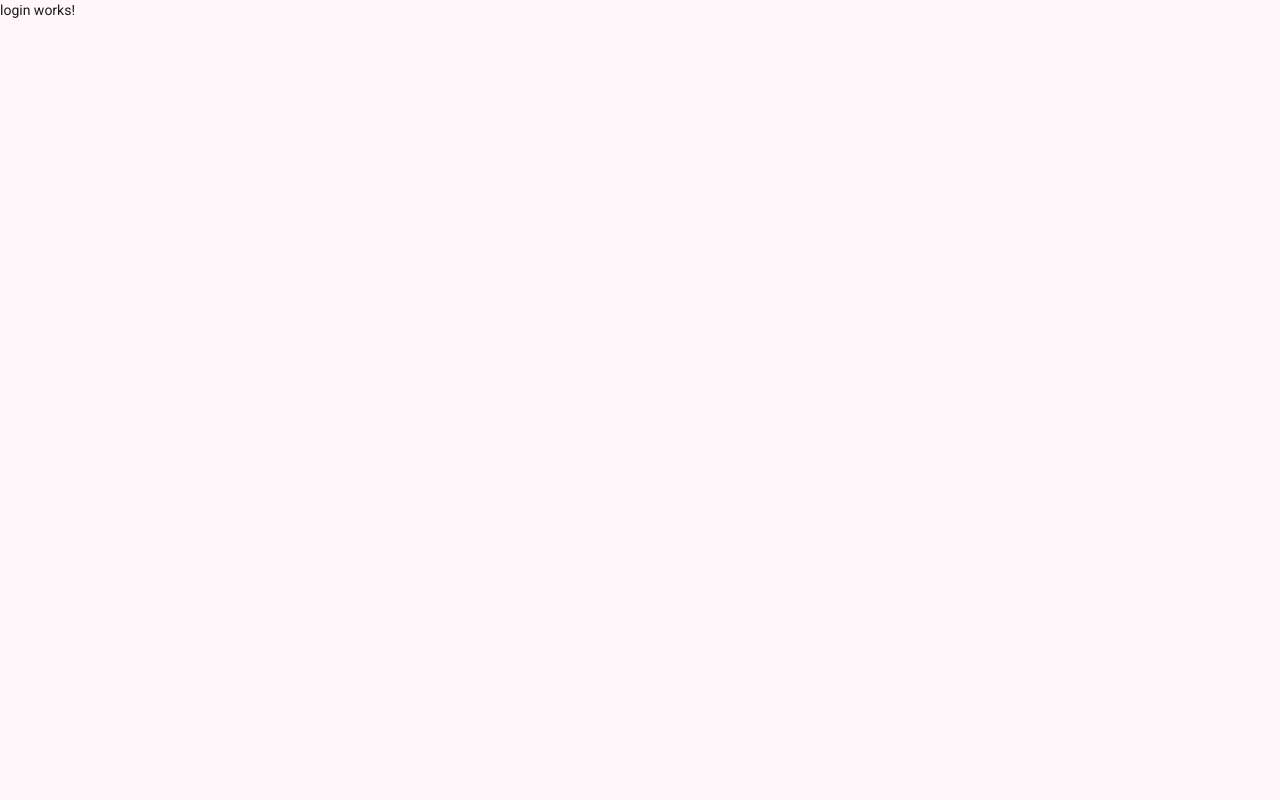
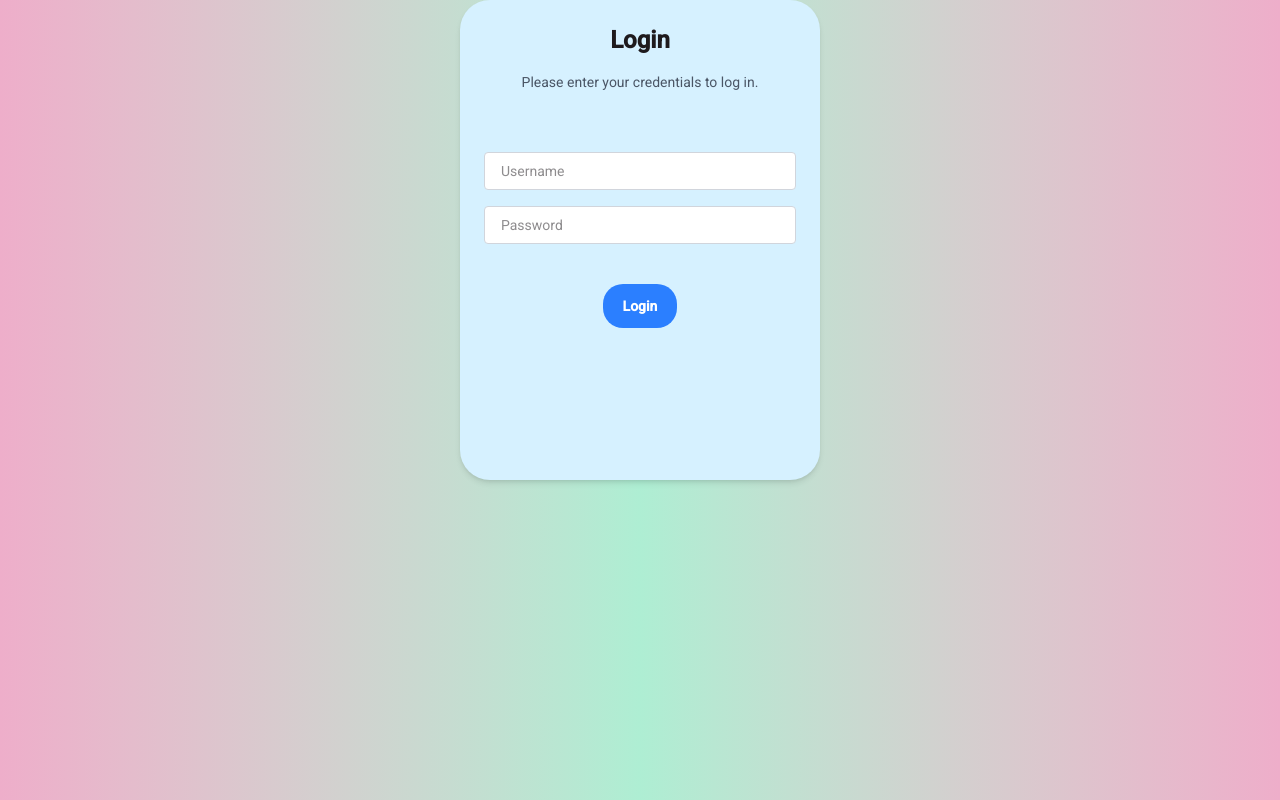
Before and after one commit to msgsummerpractice/amalia_petre, an Angular app in the folder Angular/my-app/: page /login in a window 1280 px wide. Built offline with nearby package versions, Linux system fonts and the light colour scheme.

Commit message:
Finished chapter 208: added AuthService, FormatPipe,AuthInterceptor and route Guard

```diff
--- /dev/null
+++ b/Angular/my-app/src/app/AuthGuard.ts
@@ -0,0 +1,14 @@
+import { inject } from "@angular/core";
+import { AuthService } from "./AuthService";
+import { CanActivateFn, Router } from "@angular/router";
+
+export const authGuard: CanActivateFn = () => {
+    const authService = inject(AuthService);
+    const router = inject(Router);
+
+    if (!authService.isAuthenticated()) {
+        router.navigate(['/login']);
+        return false;
+    }
+    return true;
+};
--- /dev/null
+++ b/Angular/my-app/src/app/AuthInterceptor.ts
@@ -0,0 +1,12 @@
+import { HttpInterceptorFn } from '@angular/common/http';
+// token from https://www.jwt.io/
+const token = 'Bearer eyJhbGciOiJIUzI1NiIsInR5cCI6IkpXVCJ9.eyJzdWIiOiIxMjM0NTY3ODkwIiwibmFtZSI6IkpvaG4gRG9lIiwiYWRtaW4iOnRydWUsImlhdCI6MTUxNjIzOTAyMn0.KMUFsIDTnFmyG3nMiGM6H9FNFUROf3wh7SmqJp-QV30';
+
+export const authInterceptor: HttpInterceptorFn = (req, next) => {
+  const cloned = req.clone({
+    setHeaders: {
+      Authorization: `${token}`,
+    },
+  });
+  return next(cloned);
+};
--- /dev/null
+++ b/Angular/my-app/src/app/AuthService.ts
@@ -0,0 +1,15 @@
+import { Injectable, signal } from '@angular/core';
+
+@Injectable({
+  providedIn: 'root',
+})
+export class AuthService {
+  isAuthenticated = signal(false); // the /home endpoint will redirect to /login if this is false
+  login() {
+    this.isAuthenticated.set(true);
+  }
+
+  logout() {
+    this.isAuthenticated.set(false);
+  }
+}
--- a/Angular/my-app/src/app/Dog/dog.component.html
+++ b/Angular/my-app/src/app/Dog/dog.component.html
@@ -1,6 +1,6 @@
 <div
   *authStatus="true"
-  class="w-full h-200 bg-gradient-to-r from-indigo-500 via-purple-500 to-pink-500"
+  class="w-full h-full bg-gradient-to-r from-indigo-500 via-purple-500 to-pink-500"
 >
   <header>
     <mat-toolbar color="primary-container" id="toolbar">
@@ -21,23 +21,23 @@
 
   <main>
     <div class="text-center mb-10 p-12">
-      <h1 class="text-4xl font-bold mb-4">Dog Gallery</h1>
+      <h1 class="text-4xl font-bold mb-4">{{ 'Dog Gallery' | format }}</h1>
       <p class="text-lg text-gray-700">Different types of dogs</p>
     </div>
 
     <div class="grid grid-cols-1 md:grid-cols-2 lg:grid-cols-3 gap-8 p-8">
       <div class="bg-[#FFC2DC] rounded-lg shadow-md p-6">
-        <h2 class="text-2xl font-semibold mb-2">French Bulldog</h2>
+        <h2 class="text-2xl font-semibold mb-2">{{ 'french bulldog' | format }}</h2>
         <p class="text-gray-600">Small dog breed</p>
       </div>
 
       <div class="bg-[#EED6FF] rounded-lg shadow-md p-6">
-        <h2 class="text-2xl font-semibold mb-2">German Shepherd</h2>
+        <h2 class="text-2xl font-semibold mb-2">{{ 'german shepherd' | format }}</h2>
         <p class="text-gray-600">Large dog breed</p>
       </div>
 
       <div class="bg-[#D6F1FF] rounded-lg shadow-md p-6">
-        <h2 class="text-2xl font-semibold mb-2">Golden Retriever</h2>
+        <h2 class="text-2xl font-semibold mb-2">{{ 'golden retriever' | format }}</h2>
         <p class="text-gray-600">Medium to large dog breed</p>
       </div>
     </div>
--- a/Angular/my-app/src/app/Dog/dog.component.ts
+++ b/Angular/my-app/src/app/Dog/dog.component.ts
@@ -7,12 +7,14 @@ import { MatSidenavModule } from '@angular/material/sidenav';
 import { MatButton } from '@angular/material/button';
 import { AuthStatusDirective } from '../AuthStatusDirective';
 import { RouterLink } from '@angular/router';
+import { FormatPipe } from '../TitleFormatPipe';
 
 @Component({
   selector: 'app-dog',
   templateUrl: './dog.component.html',
   standalone: true,
-  imports: [RouterLink,CommonModule, MatIconModule, MatToolbarModule, MatSidenavModule, MatButton, AuthStatusDirective],
+  imports: [RouterLink,CommonModule, MatIconModule, MatToolbarModule, MatSidenavModule, MatButton, AuthStatusDirective, FormatPipe],
+  providers: [DogService]
 })
 
 export class DogsComponent {
--- a/Angular/my-app/src/app/Dog/dog.service.ts
+++ b/Angular/my-app/src/app/Dog/dog.service.ts
@@ -7,9 +7,7 @@ export interface DogApiResponse {
   status: string;
 }
 
-@Injectable({
-  providedIn: 'root'
-})
+@Injectable()
 export class DogService {
   private apiUrl = 'https://dog.ceo/api/breeds/image/random';
   constructor(private http: HttpClient) {}
--- /dev/null
+++ b/Angular/my-app/src/app/TitleFormatPipe.ts
@@ -0,0 +1,8 @@
+import { Pipe, PipeTransform } from '@angular/core';
+
+@Pipe({ name: 'format' })
+export class FormatPipe implements PipeTransform {
+  transform(value: string): string {
+    return `${value.charAt(0).toUpperCase()}${value.slice(1)}`;
+  }
+}
--- a/Angular/my-app/src/app/app.config.ts
+++ b/Angular/my-app/src/app/app.config.ts
@@ -1,13 +1,15 @@
 import { ApplicationConfig, provideBrowserGlobalErrorListeners } from '@angular/core';
 import { provideRouter } from '@angular/router';
-import {provideHttpClient} from '@angular/common/http';
+import {provideHttpClient, withInterceptors} from '@angular/common/http';
 
 import { routes } from './app.routes';
+import { authInterceptor } from './AuthInterceptor';
 
 export const appConfig: ApplicationConfig = {
   providers: [
     provideBrowserGlobalErrorListeners(),
     provideRouter(routes),
-    provideHttpClient()
+    provideHttpClient(),
+    provideHttpClient(withInterceptors([authInterceptor]))
   ]
 };
--- a/Angular/my-app/src/app/app.routes.ts
+++ b/Angular/my-app/src/app/app.routes.ts
@@ -1,7 +1,7 @@
 import { Routes } from '@angular/router';
 import { NotFoundComponent } from './not-found/NotFoundComponent';
 import { DogsComponent } from './Dog/dog.component';
-import { Login } from './login/login';
+import { authGuard } from './AuthGuard';
 
 export const routes: Routes = [
    {
@@ -16,6 +16,7 @@ export const routes: Routes = [
   {
     path: 'home',
     component: DogsComponent,
+    canActivate: [authGuard],
   },
   {
     path: '**',
--- a/Angular/my-app/src/app/app.ts
+++ b/Angular/my-app/src/app/app.ts
@@ -8,10 +8,11 @@ import { DogsComponent } from './Dog/dog.component';
 import { CommonModule } from '@angular/common';
 import { AuthStatusDirective } from './AuthStatusDirective';
 import { RouterLink } from '@angular/router';
+import { FormatPipe } from './TitleFormatPipe';
 
 @Component({
   selector: 'app-root',
-  imports: [RouterLink,RouterOutlet, MatButton, MatToolbarModule, MatSidenavModule, MatIconModule, DogsComponent, CommonModule, AuthStatusDirective],
+  imports: [FormatPipe, RouterLink,RouterOutlet, MatButton, MatToolbarModule, MatSidenavModule, MatIconModule, DogsComponent, CommonModule, AuthStatusDirective],
   templateUrl: './app.html',
   styleUrls: ['./app.css'],
 })
--- a/Angular/my-app/src/app/login/login.html
+++ b/Angular/my-app/src/app/login/login.html
@@ -1 +1,23 @@
-<p>login works!</p>
+<div class="w-full h-full bg-gradient-to-r from-[#EEAECA] via-[#AEEED3] to-[#EEAECA]">
+    <div class="bg-[#D6F1FF] rounded-[30px] shadow-md p-6 w-90 h-120 flex flex-col items-center mx-auto">
+        <h2 class="text-2xl font-semibold mb-2">Login</h2>
+        <p class="text-gray-600 mt-2">Please enter your credentials to log in.</p>
+        <form class="mt-15 space-y-15" method="POST">
+            <input
+                type="text"
+                placeholder="Username"
+                class="border border-gray-300 rounded px-4 py-2 mb-4 w-full bg-white"
+            />
+            <input
+                type="password"
+                placeholder="Password"
+                class="border border-gray-300 rounded px-4 py-2 mb-4 w-full bg-white"
+            />
+        </form>
+        <input
+            type="submit"
+            value="Login"
+            class="bg-blue-500 hover:bg-blue-700 text-white font-bold py-3 px-5 rounded-[20px] cursor-pointer mt-6"
+        />
+    </div>
+</div>
--- a/Angular/my-app/src/app/not-found/not-found.html
+++ b/Angular/my-app/src/app/not-found/not-found.html
@@ -1,3 +1 @@
-<div>
-
-</div>
+<p>not-found works!</p>
```
